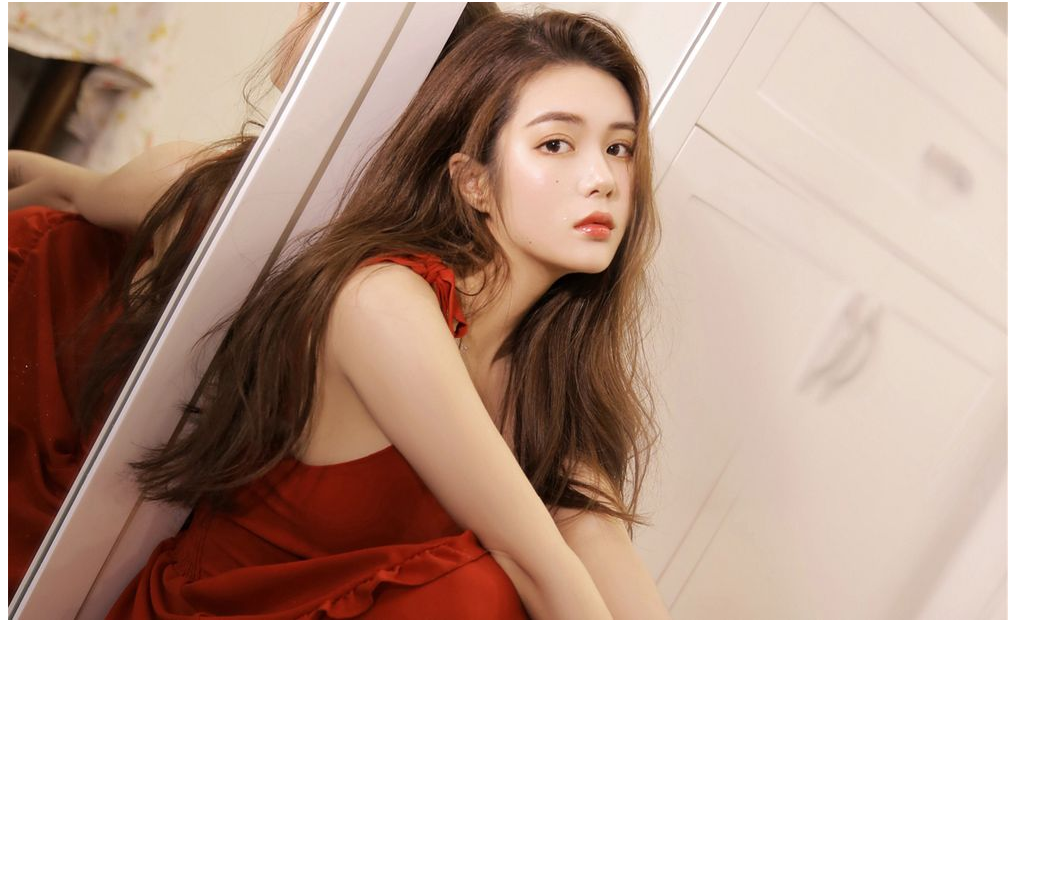
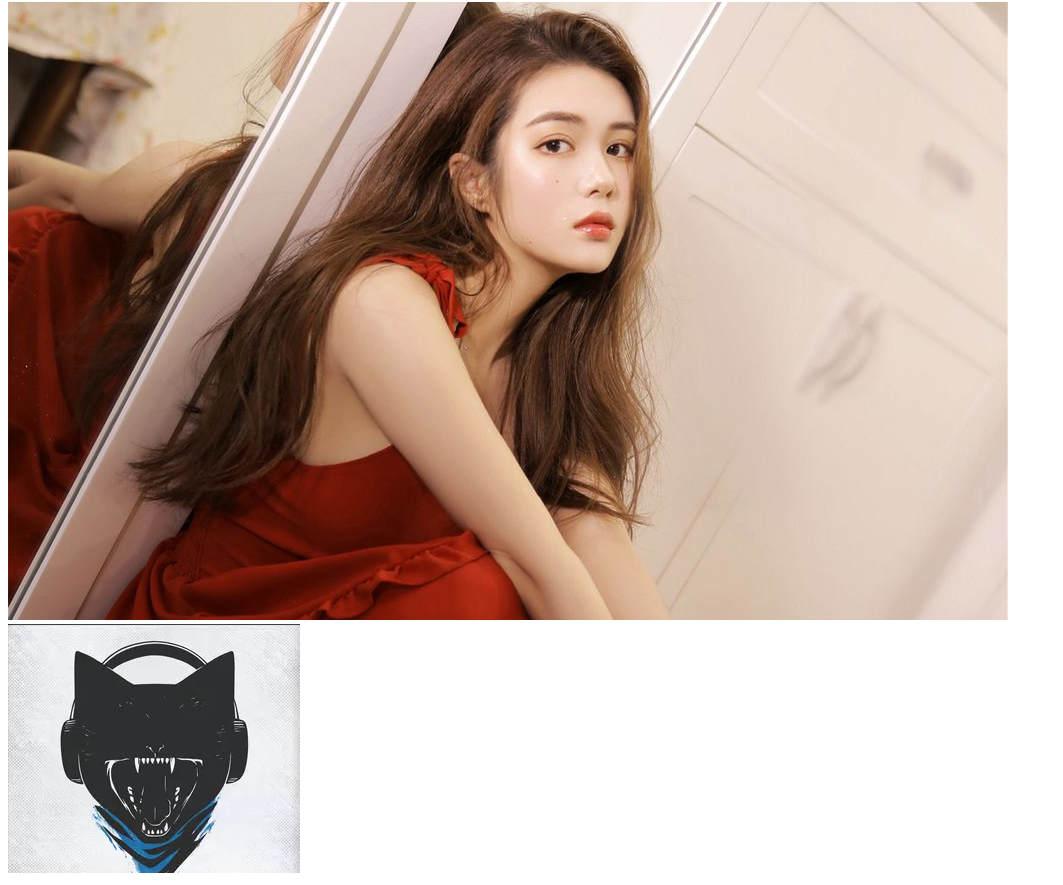
Before and after one commit to lois686/studyGithub48_02, a plain HTML site: page index.html in a window 1280 px wide. Shown: the part 87-972 px from the top of the page, without its empty margins (0-1063 px from the left). Before the commit the page ends 800 px from the top, so only its background shows below. Drawn offline with Linux system fonts and the light colour scheme.

Commit message:
来了一只音乐猫

```diff
--- a/index.html
+++ b/index.html
@@ -12,6 +12,8 @@
     <h1>这是一个新建的页面</h1>
     <!-- 来了个美女 -->
     <img src="./t01d9d57816f5d5ee64.jpg" alt="">
+    <!-- 来了一只音乐猫 -->
+    <img src="./mao.png" alt="">
 </body>
 
 </html>
```
Also changed, not shown: mao.png (added).
